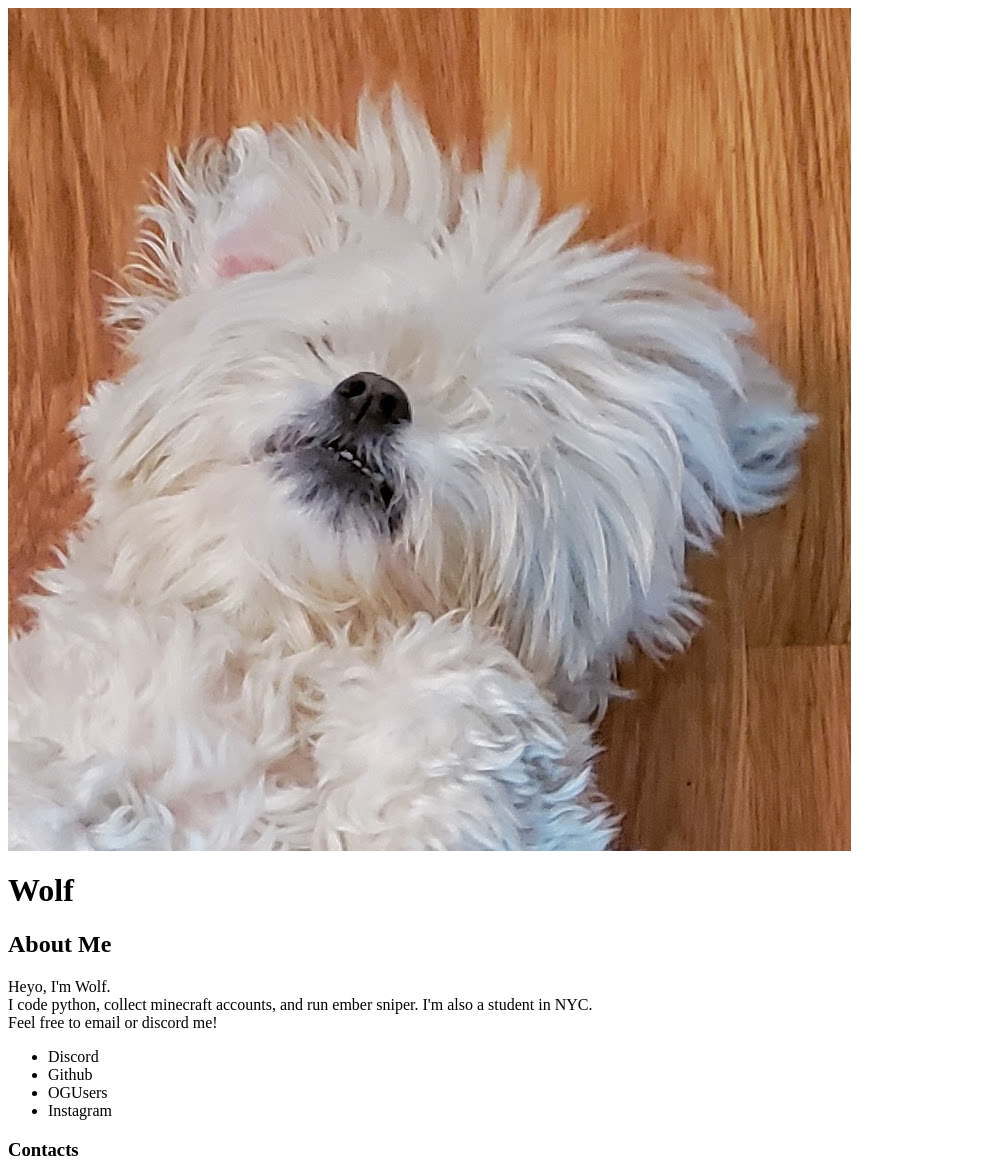
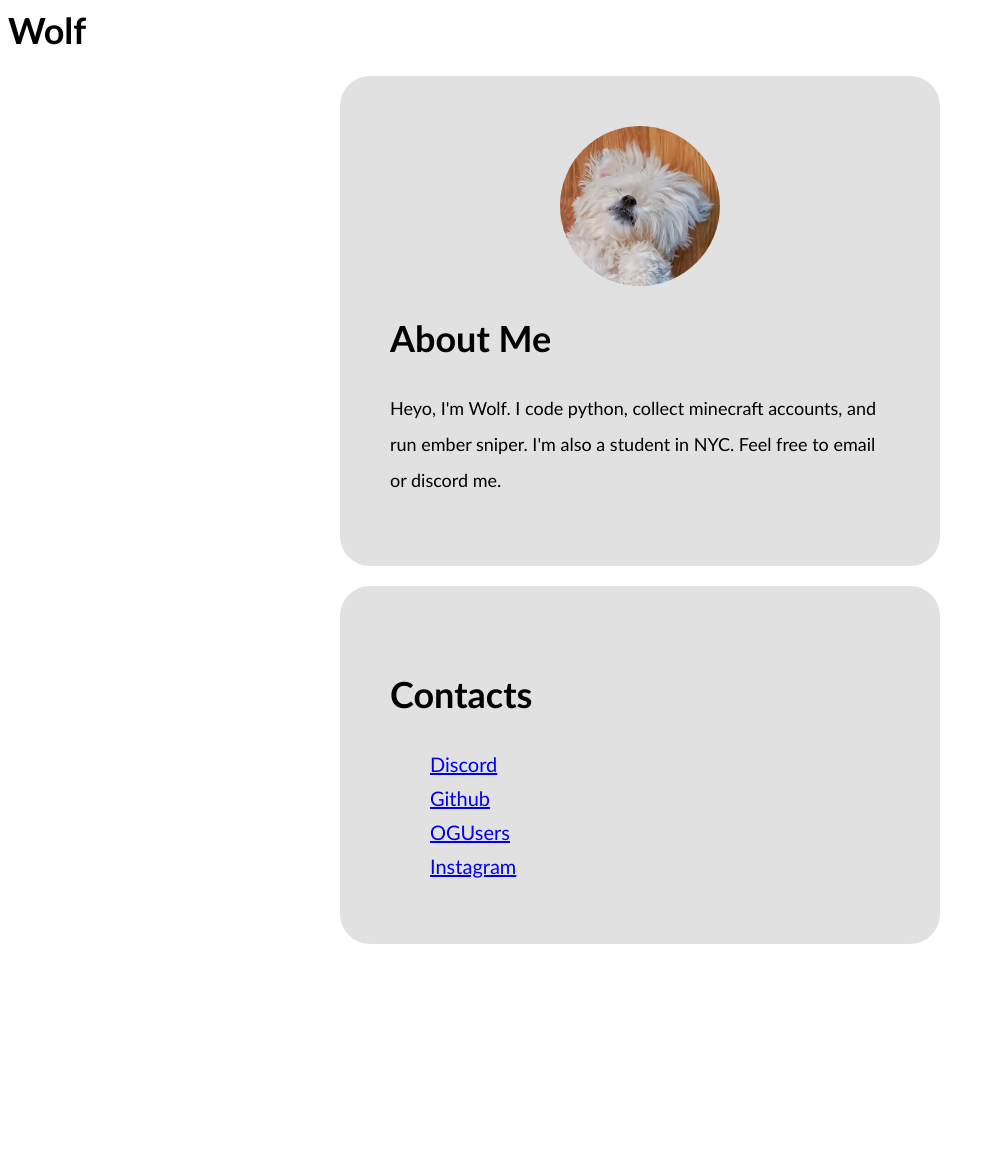
Before and after one commit to 404Wolf/techycc, a plain HTML site: page index.html in a window 1280 px wide. Shown: the whole page, without its empty margins (0-995 px from the left). After the commit the page ends 964 px from the top, so only its background shows below. Drawn offline with Linux system fonts and the light colour scheme.

Commit message:
Added background boxes and added more css

```diff
--- /dev/null
+++ b/elements.css
@@ -0,0 +1,38 @@
+#profileImage {
+	align: top;
+	width: 160px;
+	border-radius: 100%;
+	display:block;
+  margin-left: auto;
+  margin-right: auto;
+}
+
+#profileTitle {
+	vertical-align: top;
+	text-align: left;
+}
+
+#links > li {
+	list-style: none;
+	font-size: 20px;
+	margin-top: 10px;
+	margin-left: auto;
+}
+
+#aboutMe {
+	background-color: rgb(225, 225, 225);
+  width: 500px;
+  padding: 50px;
+  margin: 20px;
+	border-radius: 30px;
+	text-align: left
+}
+
+#contacts {
+	background-color: rgb(225, 225, 225);
+  width: 500px;
+  padding: 50px;
+  margin: 20px;
+	border-radius: 30px;
+	text-align: left
+}
--- a/index.html
+++ b/index.html
@@ -3,24 +3,60 @@
 	<head>
 		<title>techy.cc</title> <!--set title-->
 		<link src="resources/profile.jpg" alt="Profile image"/> <!--set favicon-->
+
+		<!--load css-->
+		<link rel="stylesheet" href="styles.css">
+		<link rel="stylesheet" href="elements.css">
 	</head>
 
 	<body>
-		<img src="resources/profile.jpg" alt="Profile image">
+		<!--Profile image-->
 
-		<h1>Wolf</h1>
+		<h1 class="header" id="profileTitle">Wolf</h1>
 
-		<h2>About Me</h2>
-		<p>Heyo, I'm Wolf.<br>I code python, collect minecraft accounts, and run ember sniper. I'm also a student in NYC.<br>Feel free to email or discord me!</p>
+		<!--Create bio about-me-->
+		<center>
+			<div id="aboutMe">
+				<img src="resources/profile.jpg" alt="Profile image" id="profileImage">
+				<h2 class="header">About Me</h2>
+				<p>
+					Heyo, I'm Wolf.
+					I code python, collect minecraft accounts, and run ember sniper.
+					I'm also a student in NYC.
+					Feel free to email or discord me.
+				</p>
+			</div>
 
-		<ul>
-			<li>Discord</li>
-			<li>Github</li>
-			<li>OGUsers</li>
-			<li>Instagram</li>
-		</ul>
+			<div id="contacts">
+				 <!--Set up list of contacts and links-->
+				<h3 class="header">Contacts</h3>
+				<ul id="links">
+					<li>
+						<a alt="Wolf#1452" href="https://discords.com/bio/p/twilak">
+							Discord
+						</a>
+					</li>
 
-		<h3>Contacts</h3>
+					<li>
+						<a alt="/Twilak" href="https://github.com/twilak">
+							Github
+						</a>
+					</li>
+
+					<li>
+						<a alt="/Twilak" href="https://ogusers.com/Twilak">
+							OGUsers
+						</a>
+					</li>
+
+					<li>
+						<a alt="/Twilak_" href="https://www.instagram.com/twilak_/">
+							Instagram
+						</a>
+					</li>
+				</ul>
+			</div>
+		</center>
 
 	</body>
 
--- /dev/null
+++ b/styles.css
@@ -0,0 +1,13 @@
+body {
+	text-align: center;
+	font-family: 'Trebuchet MS', sans-serif;
+}
+
+p {
+	font-size: 18;
+	line-height: 2;
+}
+
+.header {
+	font-size: 36;
+}
```
Also changed, not shown: main.css (deleted), resources/icons/discord_icon_130958.png (added).
